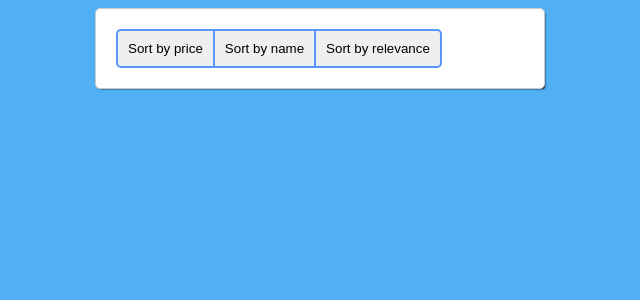
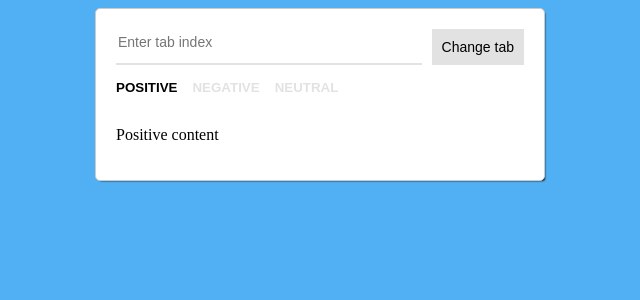
Before and after one commit to juniorvanin-zz/frontloops, a React (Create React App) app: page / in a window 1280 px wide. Shown: the top 300 px of the page, without its empty margins (320-960 px from the left). Built offline with nearby package versions, Linux system fonts and the light colour scheme.

Commit message:
Finish loop 1 step 2 exercise

```diff
--- a/src/App.js
+++ b/src/App.js
@@ -1,9 +1,9 @@
 import React from "react";
 
-import { Loop1Step1 } from "./loop1-step1";
+import { Loop1Step2 } from "./loop1-step2";
 
 function App() {
-  return <Loop1Step1 />;
+  return <Loop1Step2 />;
 }
 
 export default App;
--- /dev/null
+++ b/src/loop1-step2/index.js
@@ -0,0 +1,80 @@
+import React, { useState } from "react";
+
+import "./style.css";
+
+const Loop1Step2 = () => {
+  const [value, setValue] = useState("");
+  const [selectedTab, setSelectedTab] = useState("1");
+
+  const selectTab = id => setSelectedTab(id);
+
+  return (
+    <div className="container">
+      <div className="enterTabIndexWrapper">
+        <input
+          className="inputNumber"
+          type="number"
+          placeholder="Enter tab index"
+          min="1"
+          max="100"
+          value={value}
+          onChange={e => setValue(e.target.value)}
+        />
+        <button
+          className="button"
+          type="button"
+          onClick={() => selectTab(value)}
+        >
+          Change tab
+        </button>
+      </div>
+
+      <div className="tab">
+        <button
+          className={`tablinks ${
+            selectedTab === "1" ? "tablinks--selected" : ""
+          }`}
+          onClick={() => selectTab("1")}
+        >
+          Positive
+        </button>
+        <button
+          className={`tablinks ${
+            selectedTab === "2" ? "tablinks--selected" : ""
+          }`}
+          onClick={() => selectTab("2")}
+        >
+          Negative
+        </button>
+        <button
+          className={`tablinks ${
+            selectedTab === "3" ? "tablinks--selected" : ""
+          }`}
+          onClick={() => selectTab("3")}
+        >
+          Neutral
+        </button>
+      </div>
+      <div
+        id="positive"
+        className={`tabcontent ${selectedTab !== "1" ? "hidden" : ""}`}
+      >
+        <p>Positive content</p>
+      </div>
+      <div
+        id="negative"
+        className={`tabcontent ${selectedTab !== "2" ? "hidden" : ""}`}
+      >
+        <p>Negative content</p>
+      </div>
+      <div
+        id="neutral"
+        className={`tabcontent ${selectedTab !== "3" ? "hidden" : ""}`}
+      >
+        <p>Neutral content</p>
+      </div>
+    </div>
+  );
+};
+
+export { Loop1Step2 };
--- /dev/null
+++ b/src/loop1-step2/style.css
@@ -0,0 +1,59 @@
+body {
+  background-color: #51b0f3;
+}
+
+.container {
+  -webkit-box-shadow: 2px 2px 2px -2px #000000;
+  box-shadow: 2px 2px 2px -2px #000000;
+  background-color: white;
+  padding: 20px;
+  max-width: 450px;
+  margin: auto;
+  box-sizing: border-box;
+  border-radius: 5px;
+  border: 1px solid #cacaca;
+}
+
+.enterTabIndexWrapper {
+  display: flex;
+}
+
+.inputNumber {
+  flex-grow: 1;
+  border: 0;
+  border-bottom: 2px solid #e2e2e2;
+  padding-bottom: 10px;
+  margin-right: 10px;
+  font-size: 14px;
+}
+
+.inputNumber:focus {
+  border-bottom: 2px solid black;
+  outline: none;
+}
+
+.button {
+  background-color: #e2e2e2;
+  border: 0;
+  font-size: 14px;
+  padding: 10px;
+}
+
+.tablinks {
+  background-color: transparent;
+  border: 0;
+  margin: 15px;
+  margin-left: 0;
+  padding: 0;
+  text-transform: uppercase;
+  font-weight: bold;
+  color: #e2e2e2;
+}
+
+.tablinks--selected {
+  color: black;
+}
+
+.hidden {
+  display: none;
+}
```
